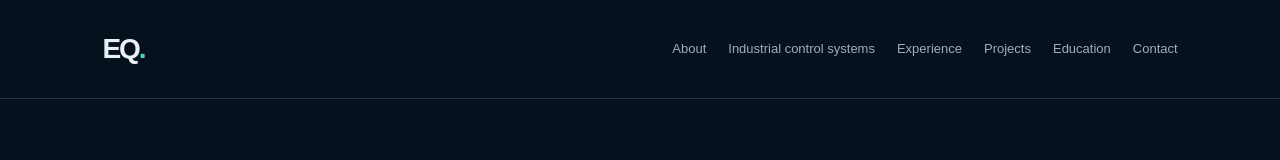
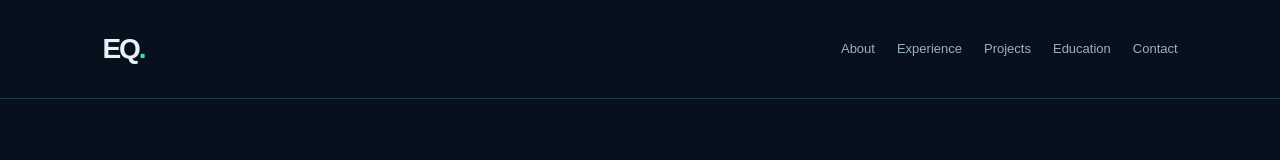
Before and after one commit to Eng-Eyass/EyassQaisi.github.io, a plain HTML site: page index.html in a window 1280 px wide. Shown: the top 160 px of the page. Drawn offline with Linux system fonts and the light colour scheme.

Commit message:
Update index.html

```diff
--- a/index.html
+++ b/index.html
@@ -20,7 +20,6 @@
 
   <nav>
     <a href="#about">About</a>
-    <a href="#Industrial">Industrial control systems</a>
     <a href="#experience">Experience</a>
     <a href="#projects">Projects</a>
     <a href="#education">Education</a>
```
